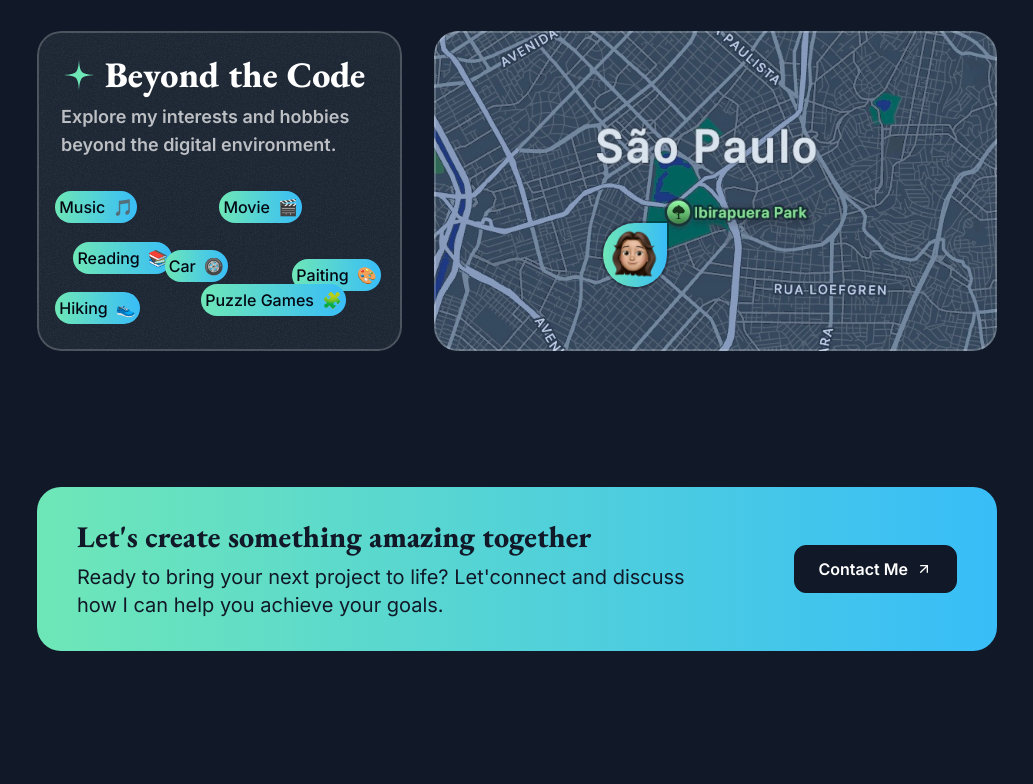
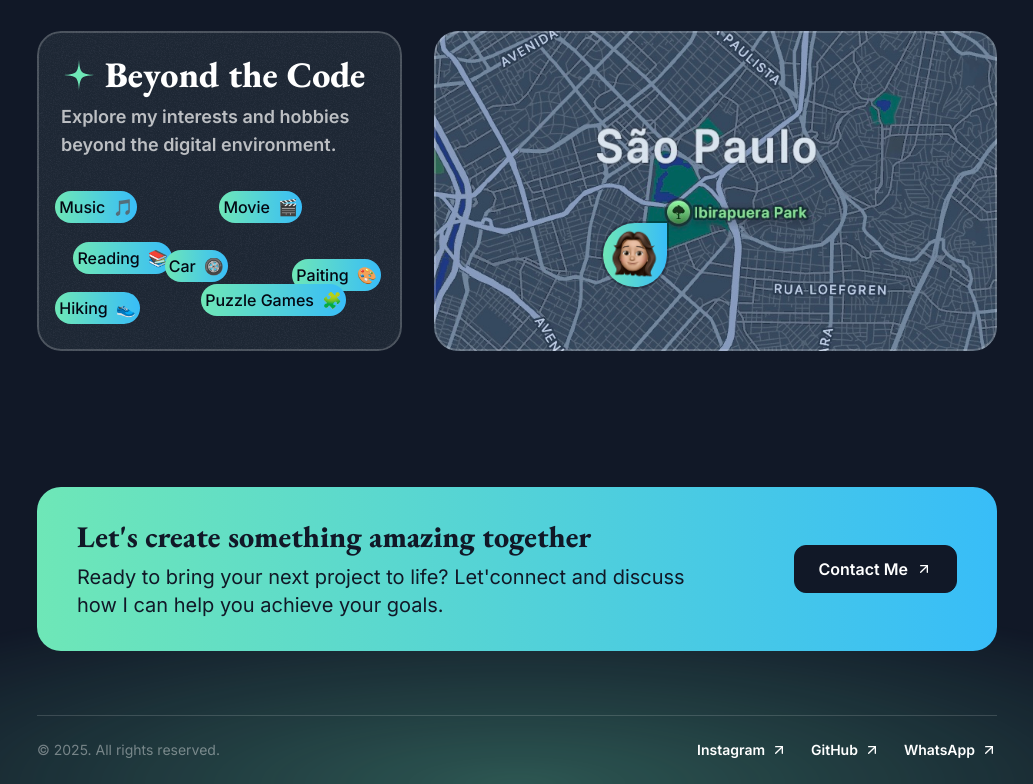
Before and after one commit to GiovannaFalcon/giovanna-dev-portfolio, a Next.js app: page / in a window 1280 px wide. Shown: the part 3874-4658 px from the top of the page, without its empty margins (123-1156 px from the left). Before the commit the page ends 4589 px from the top, so only its background shows below. Built offline with nearby package versions, Linux system fonts and the light colour scheme.

Commit message:
feat: criação da section Footer

```diff
--- a/src/app/page.tsx
+++ b/src/app/page.tsx
@@ -4,6 +4,7 @@
 import { TapeSection } from "@/sections/Tape";
 import { AboutSection } from "@/sections/About";
 import { ContactSection } from "@/sections/Contact";
+import { Footer } from "@/sections/Footer";
 
 export default function Home() {
   return (
@@ -14,6 +15,7 @@
       <TapeSection />
       <AboutSection />
       <ContactSection />
+      <Footer />
     </>
   );
 }
--- a/src/sections/Footer.tsx
+++ b/src/sections/Footer.tsx
@@ -1,3 +1,41 @@
+import ArrowUpRightIcon from "@/assets/icons/arrow-up-right.svg";
+
+const footerLinks = [
+  {
+    title: "Instagram",
+    href: "#",
+  },
+  {
+    title: "GitHub",
+    href: "#",
+  },
+  {
+    title: "WhatsApp",
+    href: "#",
+  },
+];
+
 export const Footer = () => {
-  return <div>Footer Section</div>;
+  return (
+    <footer className="relative -z-10 overflow-x-clip">
+      <div className="absolute h-[400px] w-[1600px] bottom-0 left-1/2 -translate-x-1/2 bg-emerald-300/30 [mask-image:radial-gradient(50%_50%_at_bottom_center,black,transparent)] -z-10"></div>
+      <div className="container">
+        <div className="border-t border-white/15 py-6 text-sm flex flex-col items-center gap-6 md:flex-row md:justify-between">
+          <div className="text-white/40">&copy; 2025. All rights reserved.</div>
+          <nav className="flex flex-col items-center gap-6 md:flex-row">
+            {footerLinks.map((link) => (
+              <a
+                href="#"
+                key={link.title}
+                className="inline-flex items-center gap-1.5"
+              >
+                <span className="font-semibold">{link.title}</span>
+                <ArrowUpRightIcon className="size-4" />
+              </a>
+            ))}
+          </nav>
+        </div>
+      </div>
+    </footer>
+  );
 };
```
